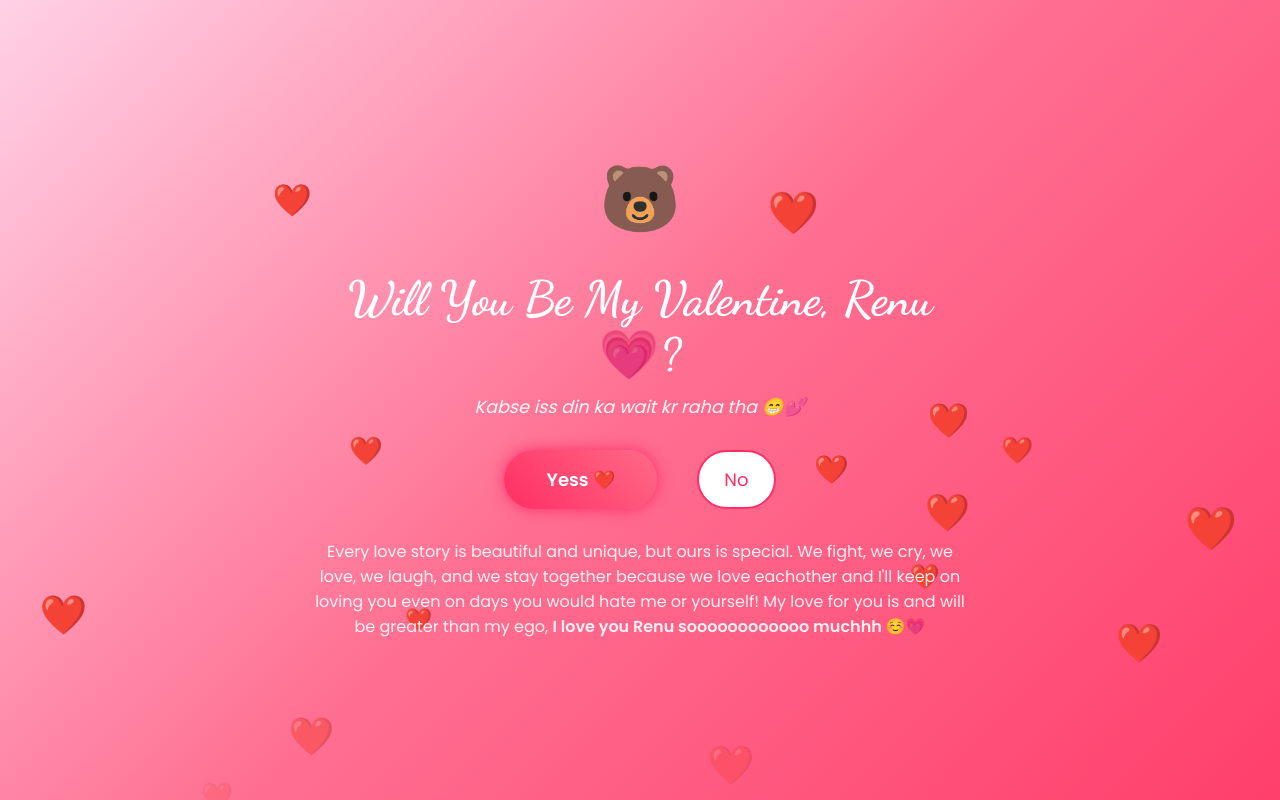
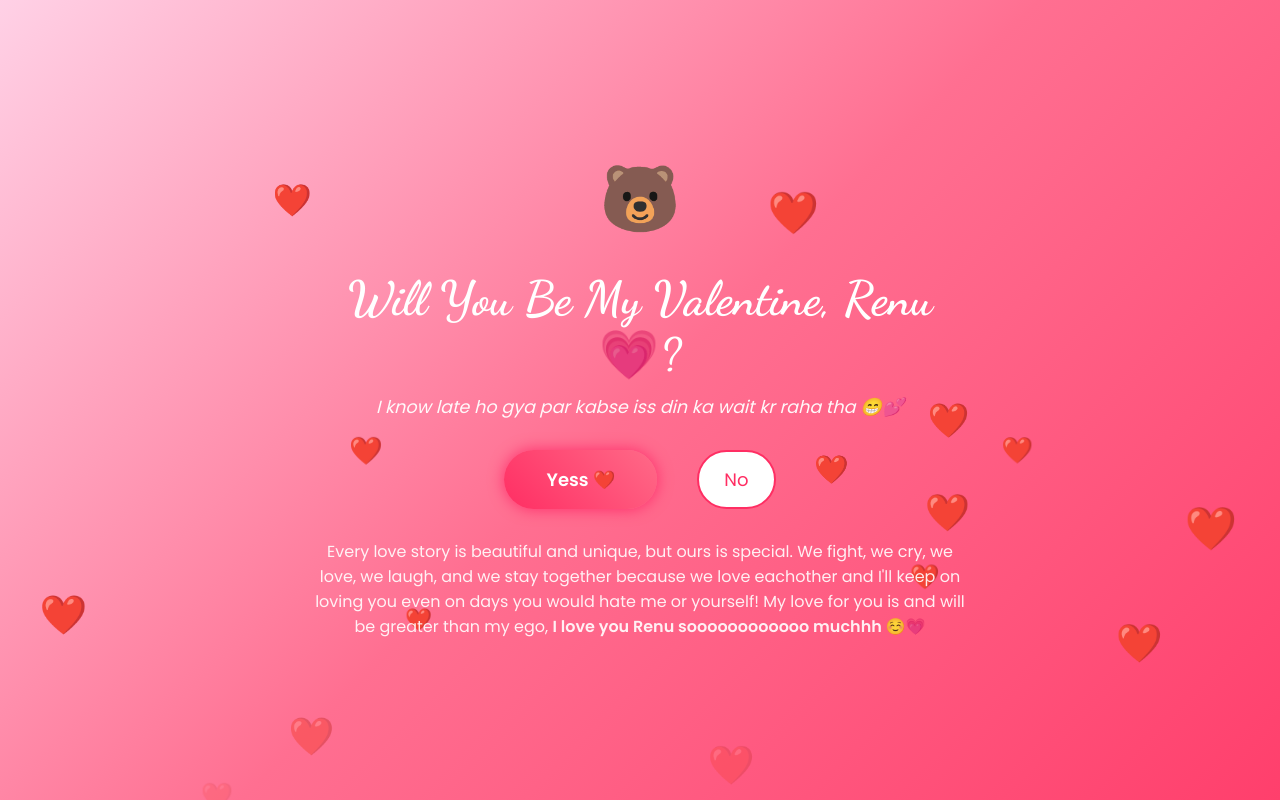
Before and after one commit to abhishek1734/Test, a plain HTML site: page index.html in a window 1280 px wide. Drawn offline with Linux system fonts and the light colour scheme.

Commit message:
Update index.html

```diff
--- a/index.html
+++ b/index.html
@@ -195,7 +195,7 @@ opacity:0;
 }
 
 
-</style></head><body><div class="container" id="question"><div class="bear">🐻</div><h1>Will You Be My Valentine, Renu 💗?</h1><p class="subtitle">Kabse iss din ka wait kr raha tha 😁💕</p><div class="buttons">
+</style></head><body><div class="container" id="question"><div class="bear">🐻</div><h1>Will You Be My Valentine, Renu 💗?</h1><p class="subtitle">I know late ho gya par kabse iss din ka wait kr raha tha 😁💕</p><div class="buttons">
 <button id="yesBtn">Yess ❤️</button>
 <button id="noBtn">No</button>
 </div><p class="closing">
```
